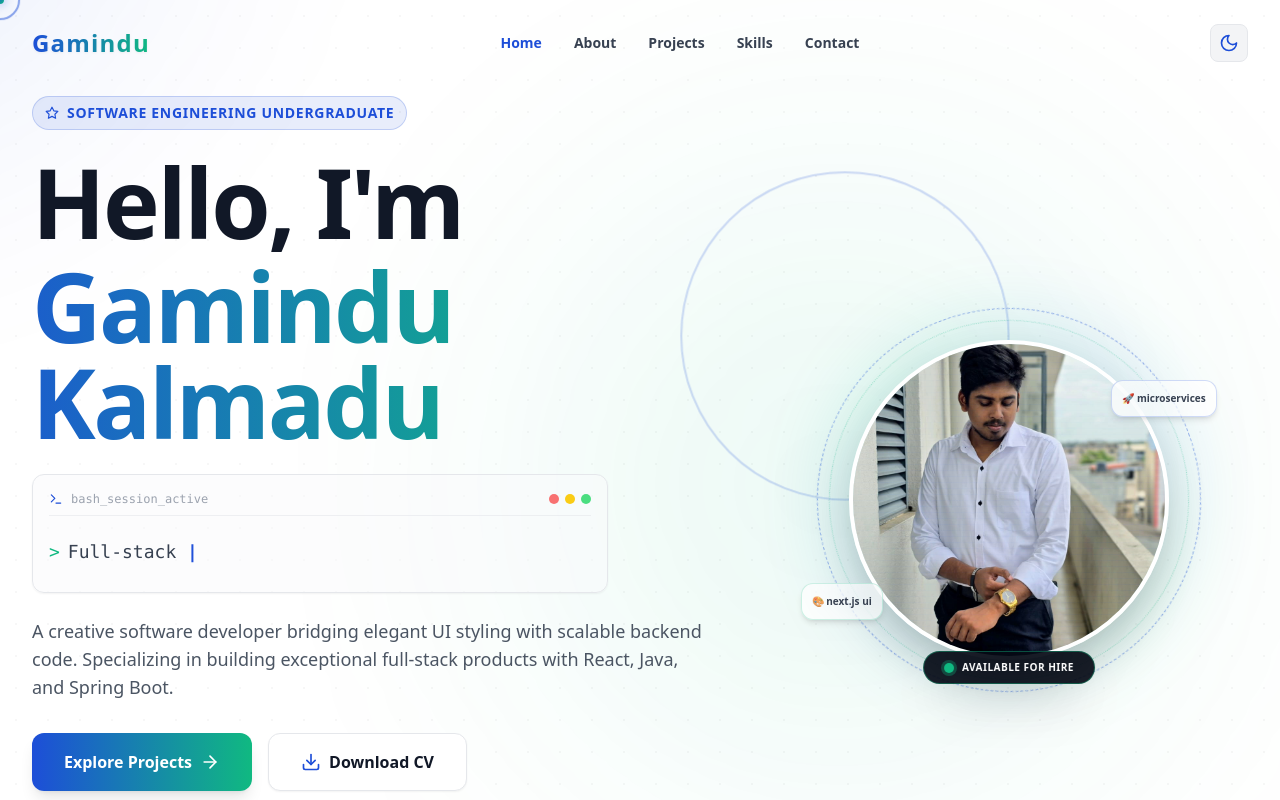
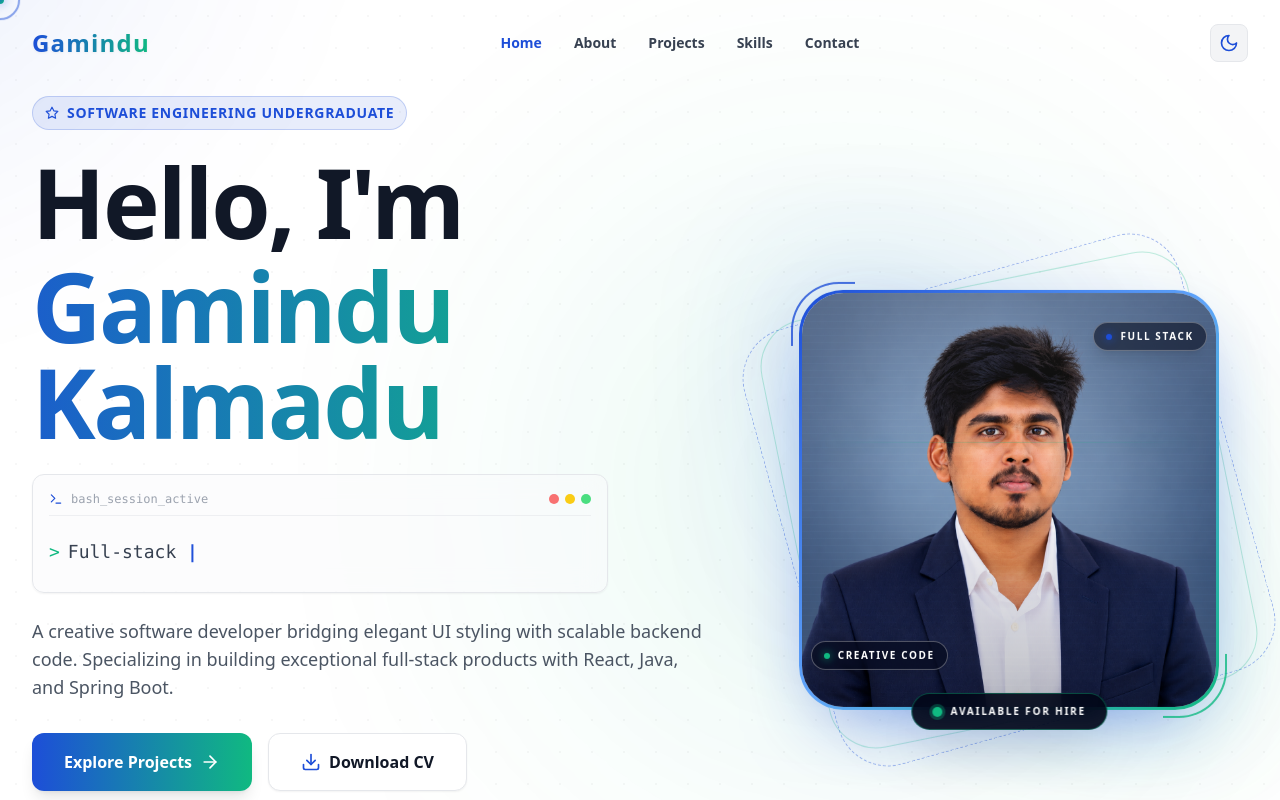
Before and after one commit to GaminduKalmadu/my-modern-portfolio, a Next.js app: page / in a window 1280 px wide. Shown: the top 800 px of the page. Built offline with nearby package versions, Linux system fonts and the light colour scheme.

Commit message:
update home page profile image

```diff
--- a/src/app/page.tsx
+++ b/src/app/page.tsx
@@ -1,7 +1,8 @@
 'use client';
 
 import Link from 'next/link';
-import { motion } from 'framer-motion';
+import Image from 'next/image';
+import { motion, useReducedMotion } from 'framer-motion';
 import { ArrowRight, Layers, Cpu, Palette, Github, ExternalLink, Star, Terminal, Download } from 'lucide-react';
 import { useState, useEffect } from 'react';
 
@@ -17,6 +18,7 @@ export default function Home() {
   const [typedText, setTypedText] = useState('');
   const [skillIndex, setSkillIndex] = useState(0);
   const [isDeleting, setIsDeleting] = useState(false);
+  const shouldReduceMotion = useReducedMotion();
 
   useEffect(() => {
     const currentSkill = skillsList[skillIndex];
@@ -208,58 +210,90 @@ export default function Home() {
               </motion.div>
             </div>
 
-            {/* Avatar Section (Futuristic Cybernetic Hologram Frame) */}
-            <div className="lg:col-span-5 flex justify-center items-center relative py-10 sm:py-0">
+            {/* Profile portrait */}
+            <div className="relative flex min-w-0 items-center justify-center px-5 py-14 sm:px-0 sm:py-16 lg:col-span-5 lg:py-0">
               <motion.div
-                initial={{ opacity: 0, scale: 0.8 }}
-                animate={{ opacity: 1, scale: 1 }}
-                transition={{ duration: 0.8, type: 'spring' }}
-                className="relative group cursor-pointer"
+                initial={{ opacity: 0, y: shouldReduceMotion ? 0 : 28, scale: shouldReduceMotion ? 1 : 0.94 }}
+                animate={{ opacity: 1, y: 0, scale: 1 }}
+                transition={{ duration: 0.85, type: 'spring', stiffness: 90, damping: 18, delay: 0.15 }}
+                className="flex w-full justify-center"
               >
-                {/* Slow outer rotating ring with dashes */}
-                <div className="absolute -inset-8 rounded-full border border-dashed border-primary/45 animate-[spin_32s_linear_infinite] pointer-events-none"></div>
-                {/* Mid-speed inner rotating ring with dot indicator */}
-                <div className="absolute -inset-5 rounded-full border border-dotted border-secondary/35 animate-[spin_18s_linear_infinite_reverse] pointer-events-none"></div>
-                {/* Inner target ticks */}
-                <div className="absolute -inset-1 rounded-full border-2 border-primary/20 animate-pulse pointer-events-none"></div>
-
-                {/* Glowing neon halo behind image */}
-                <div className="absolute -inset-3 bg-gradient-to-tr from-primary via-secondary to-primary rounded-full blur-2xl opacity-20 group-hover:opacity-40 transition-opacity duration-700 pointer-events-none"></div>
-
-                {/* Main profile picture container (Perfect circle sci-fi scan) */}
-                <div className="relative w-64 h-64 sm:w-80 sm:h-80 rounded-full overflow-hidden border-4 border-white dark:border-gray-900 shadow-2xl transition-all duration-500 group-hover:scale-105 group-hover:shadow-[0_0_40px_rgba(29,78,216,0.3)]">
-                  {/* Dynamic 3D mouse parallax hover on photo */}
-                  <motion.img
-                    src="/profile1.jpeg"
-                    alt="Gamindu Kalmadu"
-                    className="w-full h-full object-cover"
-                    whileHover={{ scale: 1.08 }}
-                    transition={{ type: "spring", stiffness: 200, damping: 15 }}
+                <motion.div
+                  animate={shouldReduceMotion ? undefined : { y: [0, -8, 0] }}
+                  transition={{ duration: 6, repeat: Infinity, ease: 'easeInOut' }}
+                  className="group relative isolate aspect-square w-72 sm:w-[22rem] lg:w-full lg:max-w-[25rem] xl:max-w-[26.25rem]"
+                >
+                  {/* Ambient glow and orbiting frame accents */}
+                  <div className="pointer-events-none absolute -inset-8 -z-20 rounded-[3.5rem] bg-gradient-to-br from-primary/30 via-transparent to-secondary/30 blur-3xl opacity-60 transition-opacity duration-700 group-hover:opacity-90" />
+                  <motion.div
+                    aria-hidden="true"
+                    animate={shouldReduceMotion ? undefined : { rotate: 360 }}
+                    transition={{ duration: 30, repeat: Infinity, ease: 'linear' }}
+                    className="pointer-events-none absolute -inset-4 -z-10 rounded-[3.25rem] border border-dashed border-primary/40 dark:border-primary/50"
+                  />
+                  <motion.div
+                    aria-hidden="true"
+                    animate={shouldReduceMotion ? undefined : { rotate: -360 }}
+                    transition={{ duration: 22, repeat: Infinity, ease: 'linear' }}
+                    className="pointer-events-none absolute -inset-2 -z-10 rounded-[3rem] border border-secondary/25 dark:border-secondary/40"
                   />
 
-                  {/* Holographic grid scanner overlay */}
-                  <div className="absolute inset-0 bg-[linear-gradient(rgba(29,78,216,0.05)_1px,transparent_1px)] bg-[size:100%_6px] pointer-events-none mix-blend-overlay"></div>
-                </div>
+                  {/* Portrait frame */}
+                  <div className="relative h-full w-full rounded-[2.75rem] bg-gradient-to-br from-primary via-blue-400 to-secondary p-[3px] shadow-[0_28px_80px_-28px_rgba(29,78,216,0.65)] transition-all duration-500 group-hover:shadow-[0_32px_90px_-25px_rgba(16,185,129,0.55)]">
+                    <motion.div
+                      whileHover={shouldReduceMotion ? undefined : { scale: 1.025 }}
+                      transition={{ type: 'spring', stiffness: 180, damping: 18 }}
+                      className="relative h-full w-full overflow-hidden rounded-[2.6rem] bg-slate-200 dark:bg-slate-900"
+                    >
+                      <Image
+                        src="/newProfile.png"
+                        alt="Gamindu Kalmadu, Software Engineer"
+                        fill
+                        priority
+                        quality={90}
+                        sizes="(max-width: 640px) 288px, (max-width: 1024px) 352px, 420px"
+                        className="object-cover object-center transition-transform duration-700 group-hover:scale-[1.02]"
+                      />
 
-                {/* Available for work badge */}
-                <motion.div
-                  whileHover={{ scale: 1.05 }}
-                  className="absolute -bottom-6 left-1/2 -translate-x-1/2 bg-gray-950/90 dark:bg-gray-900/90 text-white px-5 py-2 rounded-full border border-secondary/40 shadow-2xl flex items-center gap-2 whitespace-nowrap backdrop-blur-md"
-                >
-                  <span className="relative flex h-2.5 w-2.5">
-                    <span className="animate-ping absolute inline-flex h-full w-full rounded-full bg-secondary opacity-75"></span>
-                    <span className="relative inline-flex rounded-full h-2.5 w-2.5 bg-secondary"></span>
-                  </span>
-                  <span className="text-[10px] font-extrabold tracking-wider uppercase">Available for Hire</span>
+                      <div className="pointer-events-none absolute inset-0 bg-gradient-to-t from-slate-950/25 via-transparent to-white/10" />
+                      <div className="pointer-events-none absolute inset-0 bg-[linear-gradient(rgba(255,255,255,0.035)_1px,transparent_1px)] bg-[size:100%_7px] mix-blend-overlay" />
+                      {!shouldReduceMotion && (
+                        <motion.div
+                          aria-hidden="true"
+                          animate={{ top: ['8%', '92%', '8%'], opacity: [0, 0.75, 0] }}
+                          transition={{ duration: 6, repeat: Infinity, ease: 'easeInOut', delay: 1.4 }}
+                          className="pointer-events-none absolute left-5 right-5 h-px bg-gradient-to-r from-transparent via-secondary to-transparent shadow-[0_0_14px_rgba(16,185,129,0.8)]"
+                        />
+                      )}
+                    </motion.div>
+                  </div>
+
+                  {/* Architectural corner details */}
+                  <div className="pointer-events-none absolute -left-2 -top-2 h-16 w-16 rounded-tl-[3rem] border-l-2 border-t-2 border-primary/80" />
+                  <div className="pointer-events-none absolute -bottom-2 -right-2 h-16 w-16 rounded-br-[3rem] border-b-2 border-r-2 border-secondary/80" />
+
+                  {/* Technology labels stay inside the portrait bounds. */}
+                  <div className="absolute right-3 top-8 hidden items-center gap-2 rounded-full border border-white/30 bg-slate-950/55 px-3 py-1.5 text-[10px] font-bold uppercase tracking-[0.16em] text-white shadow-lg backdrop-blur-md xl:flex">
+                    <span className="h-1.5 w-1.5 rounded-full bg-primary shadow-[0_0_8px_rgba(29,78,216,0.9)]" />
+                    Full Stack
+                  </div>
+                  <div className="absolute bottom-10 left-3 hidden items-center gap-2 rounded-full border border-white/30 bg-slate-950/55 px-3 py-1.5 text-[10px] font-bold uppercase tracking-[0.16em] text-white shadow-lg backdrop-blur-md xl:flex">
+                    <span className="h-1.5 w-1.5 rounded-full bg-secondary shadow-[0_0_8px_rgba(16,185,129,0.9)]" />
+                    Creative Code
+                  </div>
+
+                  {/* Availability badge */}
+                  <motion.div
+                    whileHover={shouldReduceMotion ? undefined : { scale: 1.04, y: -2 }}
+                    className="absolute -bottom-5 left-1/2 z-30 flex -translate-x-1/2 items-center gap-2 whitespace-nowrap rounded-full border border-secondary/40 bg-slate-950/90 px-5 py-2.5 text-white shadow-2xl backdrop-blur-md"
+                  >
+                    <span className="relative flex h-2.5 w-2.5">
+                      {!shouldReduceMotion && <span className="absolute inline-flex h-full w-full animate-ping rounded-full bg-secondary opacity-75" />}
+                      <span className="relative inline-flex h-2.5 w-2.5 rounded-full bg-secondary" />
+                    </span>
+                    <span className="text-[10px] font-extrabold uppercase tracking-[0.18em]">Available for Hire</span>
+                  </motion.div>
                 </motion.div>
-
-                {/* Floating technology tags */}
-                <div className="hidden sm:block absolute -right-12 top-10 bg-white/70 dark:bg-slate-900/80 backdrop-blur-md rounded-xl p-2.5 border border-primary/20 shadow-md text-[10px] font-extrabold text-gray-700 dark:text-gray-300">
-                  🚀 microservices
-                </div>
-                <div className="hidden sm:block absolute -left-12 bottom-10 bg-white/70 dark:bg-slate-900/80 backdrop-blur-md rounded-xl p-2.5 border border-secondary/20 shadow-md text-[10px] font-extrabold text-gray-700 dark:text-gray-300">
-                  🎨 next.js ui
-                </div>
               </motion.div>
             </div>
           </div>
```
